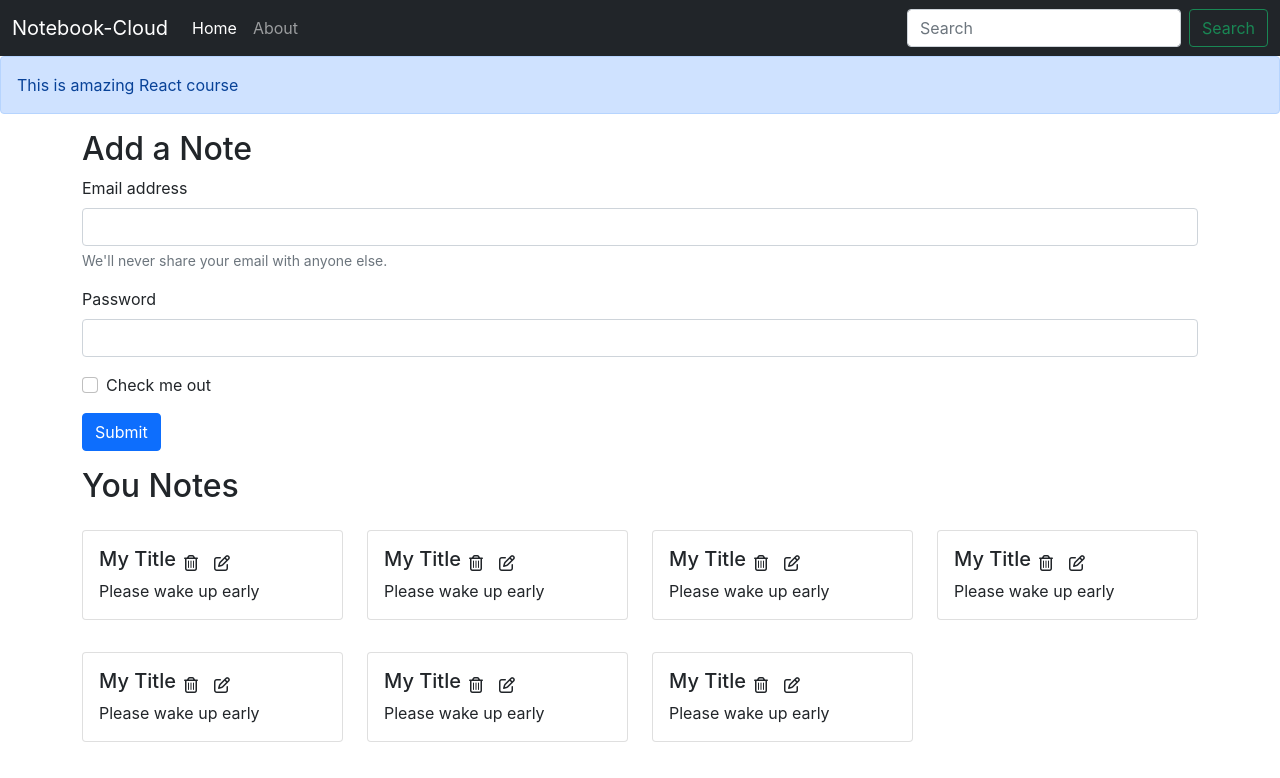
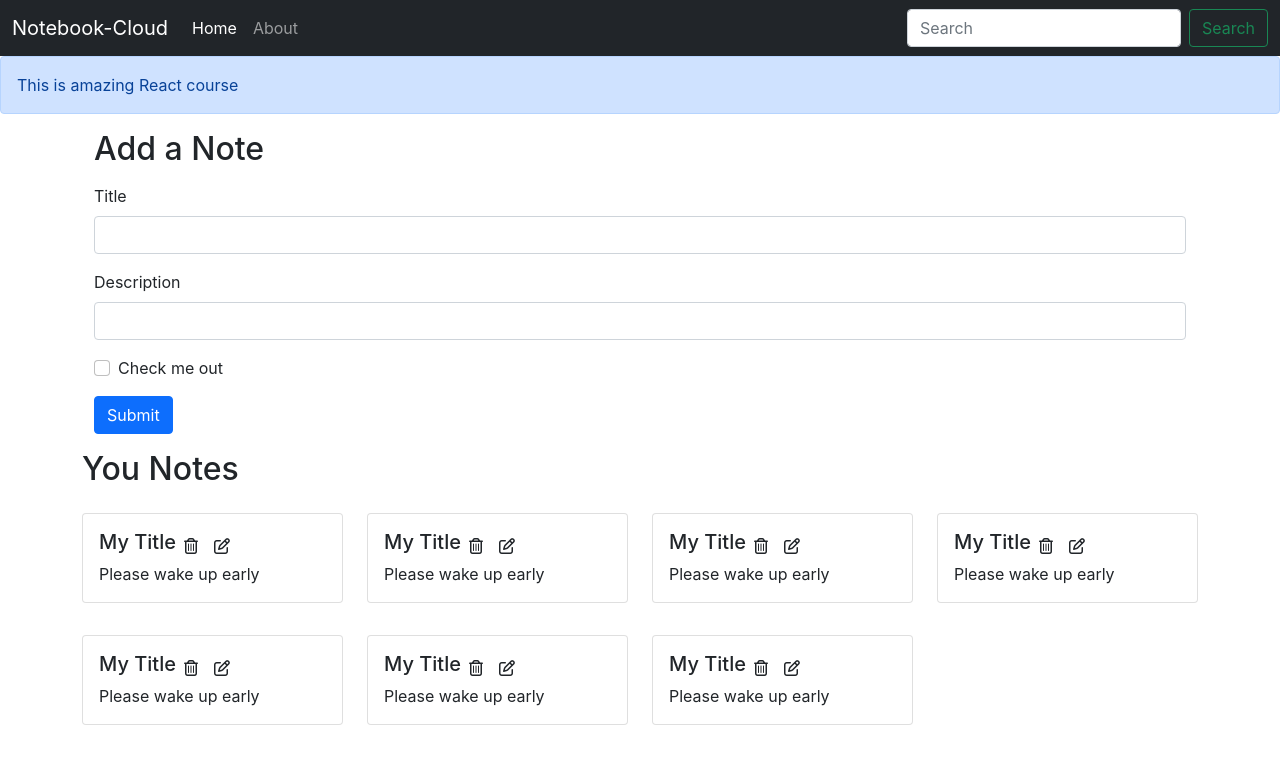
Before and after one commit to AayushiChoubey/notebook-cloud, a React (Create React App) app: page / in a window 1280 px wide. Shown: the top 778 px of the page. Built offline with nearby package versions, Linux system fonts and the light colour scheme.

Commit message:
commit 11:Add note frontend

```diff
--- a/src/components/About.js
+++ b/src/components/About.js
@@ -1,4 +1,4 @@
-import React, { useContext, useEffect } from 'react'
+import React from 'react'
 
 const About = () => {
     return (
--- /dev/null
+++ b/src/components/AddNote.js
@@ -0,0 +1,40 @@
+import React, {useContext, useState} from 'react'
+import noteContext from "../context/notes/noteContext"
+
+const AddNote = () => {
+    const context = useContext(noteContext);
+    const {addNote} = context;
+
+    const [note, setNote] = useState({title: "", description: "", tag: "default"})
+
+    const handleClick = (e)=>{
+        e.preventDefault();
+        addNote(note.title, note.description, note.tag);
+    }
+
+    const onChange = (e)=>{
+        setNote({...note, [e.target.name]: e.target.value})
+    }
+    return (
+        <div className="container my-3">
+            <h2>Add a Note</h2>
+            <form className="my-3">
+                <div className="mb-3">
+                    <label htmlFor="title" className="form-label">Title</label>
+                    <input type="text" className="form-control" id="title" name="title" aria-describedby="emailHelp" onChange={onChange} />
+                </div>
+                <div className="mb-3">
+                    <label htmlFor="description" className="form-label">Description</label>
+                    <input type="text" className="form-control" id="description" name="description" onChange={onChange} />
+                </div>
+                <div className="mb-3 form-check">
+                    <input type="checkbox" className="form-check-input" id="exampleCheck1" />
+                    <label className="form-check-label" htmlFor="exampleCheck1">Check me out</label>
+                </div>
+                <button type="submit" className="btn btn-primary" onClick={handleClick}>Submit</button>
+            </form>
+        </div>
+    )
+}
+
+export default AddNote
--- a/src/components/Alert.js
+++ b/src/components/Alert.js
@@ -3,7 +3,7 @@
 export const Alert = (props) => {
     return (
         <div>
-            <div class="alert alert-primary" role="alert">
+            <div className="alert alert-primary" role="alert">
                 {props.message}
             </div>
         </div>
--- a/src/components/Home.js
+++ b/src/components/Home.js
@@ -4,27 +4,7 @@
 
     return (
         <div>
-            <div classNameName="container my-3">
-            <h2>Add a Note</h2>
-            <form classNameName="my-3">
-                <div className="mb-3">
-                    <label for="exampleInputEmail1" className="form-label">Email address</label>
-                    <input type="email" className="form-control" id="exampleInputEmail1" aria-describedby="emailHelp"/>
-                    <div id="emailHelp" className ="form-text">We'll never share your email with anyone else.</div>
-                </div>
-                <div className="mb-3">
-                    <label for="exampleInputPassword1" className="form-label">Password</label>
-                    <input type="password" className="form-control" id="exampleInputPassword1"/>
-                </div>
-                <div className="mb-3 form-check">
-                    <input type="checkbox" className="form-check-input" id="exampleCheck1"/>
-                    <label className ="form-check-label" for="exampleCheck1">Check me out</label>
-                </div>
-                <button type="submit" className="btn btn-primary">Submit</button>
-            </form>
-            </div>
-
-            <Notes/>
+           <Notes/>
         </div>
     )
 }
--- a/src/components/Notes.js
+++ b/src/components/Notes.js
@@ -1,18 +1,23 @@
 import React, {useContext} from 'react'
 import noteContext from "../context/notes/noteContext"
 import Noteitem from './Noteitem';
+import AddNote from './AddNote';
 
 
 const Notes = () => {
     const context = useContext(noteContext);
-    const {notes, setNotes} = context;
+    const {notes, addNotes} = context;
     return (
+        <>
+        <AddNote/>
         <div className="row my-3">
             <h2>You Notes</h2>
             {notes.map((note)=>{
                 return <Noteitem key={note._id} note={note}/>
             })}
             </div>
+        </>
+
     )
 }
 
--- a/src/context/notes/NoteState.js
+++ b/src/context/notes/NoteState.js
@@ -68,10 +68,33 @@
         },
       ]
       const [notes, setNotes] = useState(notesInitial)
+    // Add a Note
+    const addNote = (title, description, tag)=>{
+      // TODO: API Call
+      console.log("Adding a new note")
+      const note = {
+        "_id": "61322f119553781a8ca8d0e08",
+        "user": "6131dc5e3e4037cd4734a0664",
+        "title": title,
+        "description": description,
+        "tag": tag,
+        "date": "2021-09-03T14:20:09.668Z",
+        "__v": 0
+      };
+      setNotes(notes.concat(note))
+    }
 
+    // Delete a Note
+    const deleteNote = ()=>{
+
+    }
+    // Edit a Note
+    const editNote = ()=>{
+
+    }
 
     return (
-        <NoteContext.Provider value={{notes, setNotes}}>
+        <NoteContext.Provider value={{notes, addNote,deleteNote, editNote}}>
             {props.children}
         </NoteContext.Provider>
     )
```
